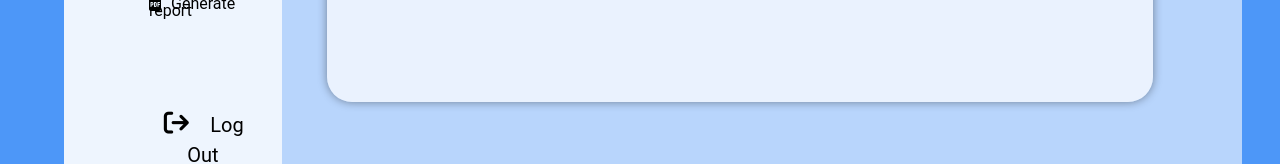
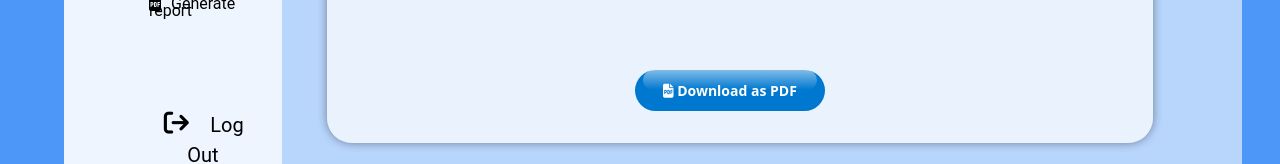
Before and after one commit to IndrachapaSenanayaka/Hospital_Management_System-MediLanka, a React (Create React App) app in the folder hms-frontend/: page /staff/admin/view-staff/view-receptionist in a window 1280 px wide. Shown: the part 521-685 px from the top of the page. Built offline with nearby package versions, Linux system fonts and the light colour scheme; no server answers.

Commit message:
downloadable reception staff list created

```diff
--- a/hms-frontend/src/components/staff.components/admin.components/ViewReceptionistList.js
+++ b/hms-frontend/src/components/staff.components/admin.components/ViewReceptionistList.js
@@ -1,12 +1,30 @@
+/*View reception staff list code*/
 import React, { useEffect, useState } from "react";
 import axios from "axios";
+import jsPDF from 'jspdf';
+import 'jspdf-autotable';
 import { Link } from 'react-router-dom';
-import images from '../../../images/upload/staff/img3.jpg';
+
 
 
 
 
 export default function ViewReceptionistList() {
+    let genPDF = () => {
+        const doc = new jsPDF()
+        doc.setFontSize(20);
+        doc.text("Doctors details report", 70, 10)
+
+        doc.autoTable({
+            html: '#details'
+        })
+        doc.save("StaffReport.pdf");
+
+        toast.info("Report generated!!!", {
+            position: toast.POSITION.TOP_CENTER
+        });
+
+    }
 
     const [receptionists, setReceptionists] = useState([]);
     useEffect(() => {
@@ -24,7 +42,7 @@ export default function ViewReceptionistList() {
                 <div className="scroll-item-1">
 
                     <h1 style={{ textAlign: 'center' }}>Reception Staff List</h1>
-                    <table className="table table-striped table-hover table-condensed">
+                    <table className="table table-striped table-hover table-condensed" id="details">
                         <thead>
                             <tr>
                                 <th scope="col" className="cent">Receptionist Image</th>
@@ -52,6 +70,7 @@ export default function ViewReceptionistList() {
                     </table>
 
                 </div>
+                <button type="submit" className="button-71" onClick={(genPDF)} role="button"><i className="fa fa-file-pdf"></i> Download as PDF</button>
             </div>
         </div>
 
```
